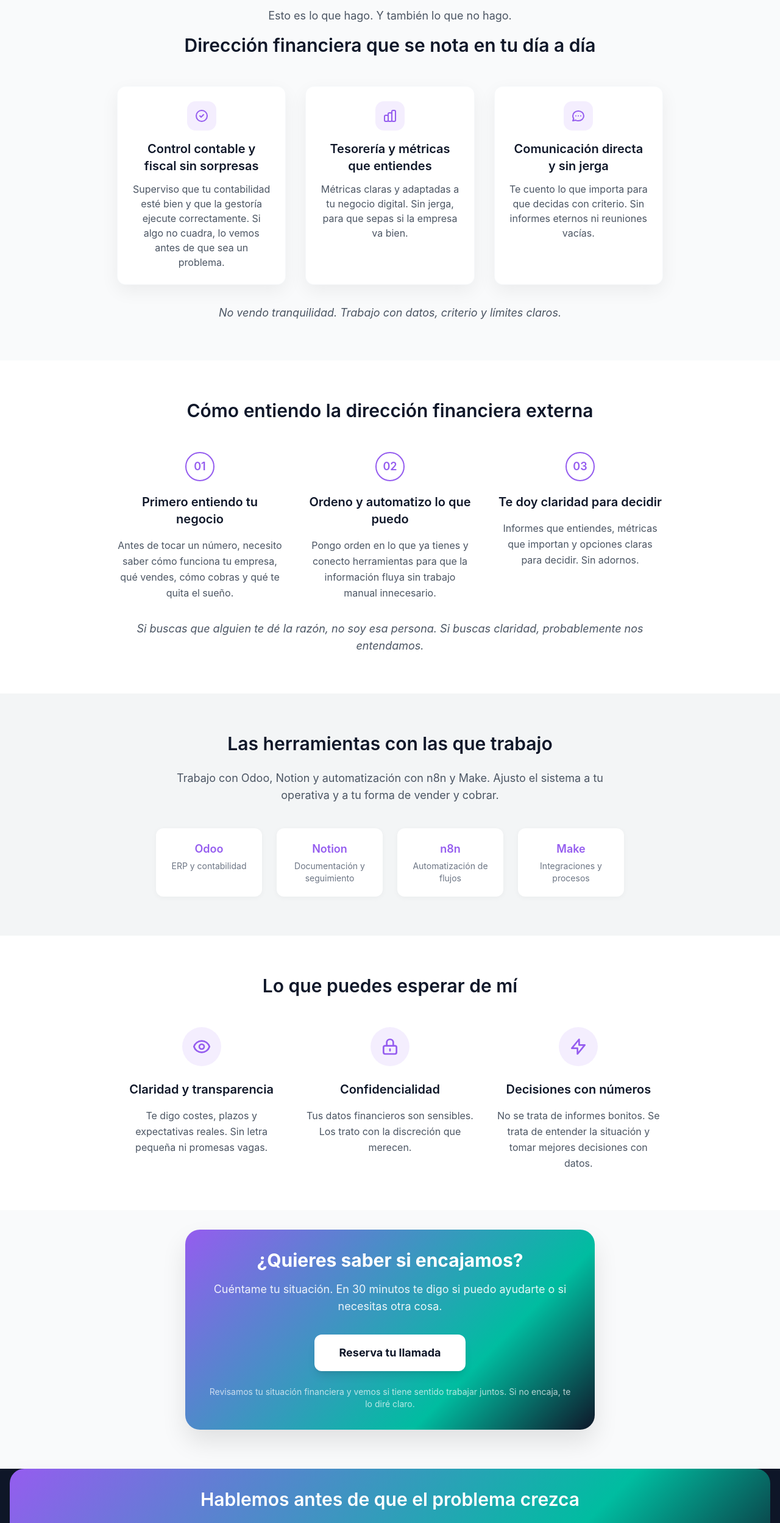
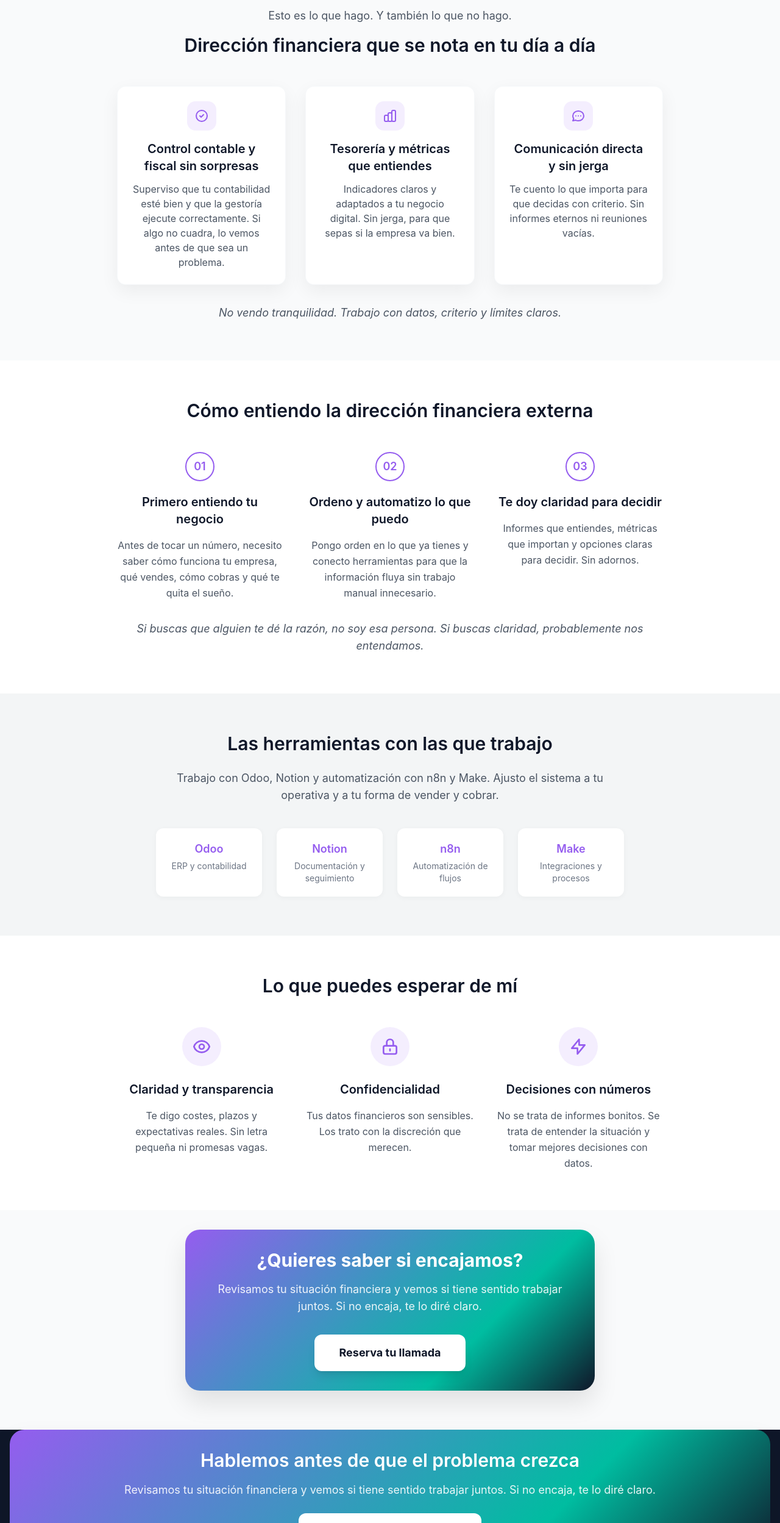
Before and after one commit to Shatzilie/web-finaptico, a React (Vite) app: page /sobre-mi in a window 1280 px wide. Shown: the part 676-3173 px from the top of the page at 61% size. Built offline with nearby package versions, Linux system fonts and the light colour scheme.

Commit message:
fix: SobreMi final CTA, Footer global — remove alarmist copy, unify tone

```diff
--- a/src/pages/SobreMi.tsx
+++ b/src/pages/SobreMi.tsx
@@ -65,7 +65,7 @@ const SobreMi = () => {
                     </svg>
                   </div>
                   <h3 className="text-subtitle font-semibold text-text-primary mb-3">Tesorería y métricas que entiendes</h3>
-                  <p className="text-base text-text-secondary">Métricas claras y adaptadas a tu negocio digital. Sin jerga, para que sepas si la empresa va bien.</p>
+                  <p className="text-base text-text-secondary">Indicadores claros y adaptados a tu negocio digital. Sin jerga, para que sepas si la empresa va bien.</p>
                 </div>
 
                 <div className="card-hover border border-border/30 text-center">
@@ -210,7 +210,7 @@ const SobreMi = () => {
               <div className="cta-gradient">
                 <h2 className="text-2xl md:text-3xl font-bold mb-4">¿Quieres saber si encajamos?</h2>
                 <p className="text-lg mb-8 opacity-90">
-                  Cuéntame tu situación. En 30 minutos te digo si puedo ayudarte o si necesitas otra cosa.
+                  Revisamos tu situación financiera y vemos si tiene sentido trabajar juntos. Si no encaja, te lo diré claro.
                 </p>
                 <Link
                   to="/contacto"
@@ -218,9 +218,6 @@ const SobreMi = () => {
                 >
                   Reserva tu llamada
                 </Link>
-                <p className="text-sm text-white/70 mt-6">
-                  Revisamos tu situación financiera y vemos si tiene sentido trabajar juntos. Si no encaja, te lo diré claro.
-                </p>
               </div>
             </div>
           </div>
```
